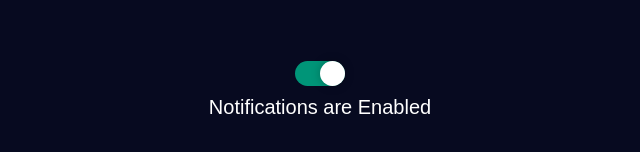
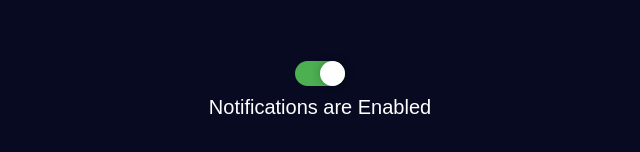
Before and after one commit to rushil1372/AstroTrackr, an Electron app: page renderer/index.html in a window 850 px wide. Shown: the part 452-604 px from the top of the page, 105-745 px from the left. Drawn offline with Linux system fonts and the light colour scheme.

Commit message:
Changed button color and switched off dev tools

```diff
--- a/main.js
+++ b/main.js
@@ -25,7 +25,7 @@ function createMainWindow() {
         icon: path.join(__dirname, './images/test4.jpg')
     });
 
-    mainWindow.webContents.openDevTools();
+    // mainWindow.webContents.openDevTools();
 
     mainWindow.loadFile(path.join(__dirname, './renderer/index.html'));
 }
--- a/renderer/index.html
+++ b/renderer/index.html
@@ -75,7 +75,7 @@
     }
 
     .toggle__input:checked ~ .toggle__fill {
-      background: #009578;
+      background: #4CAF50;
     }
 
     .toggle__fill::after {
```
